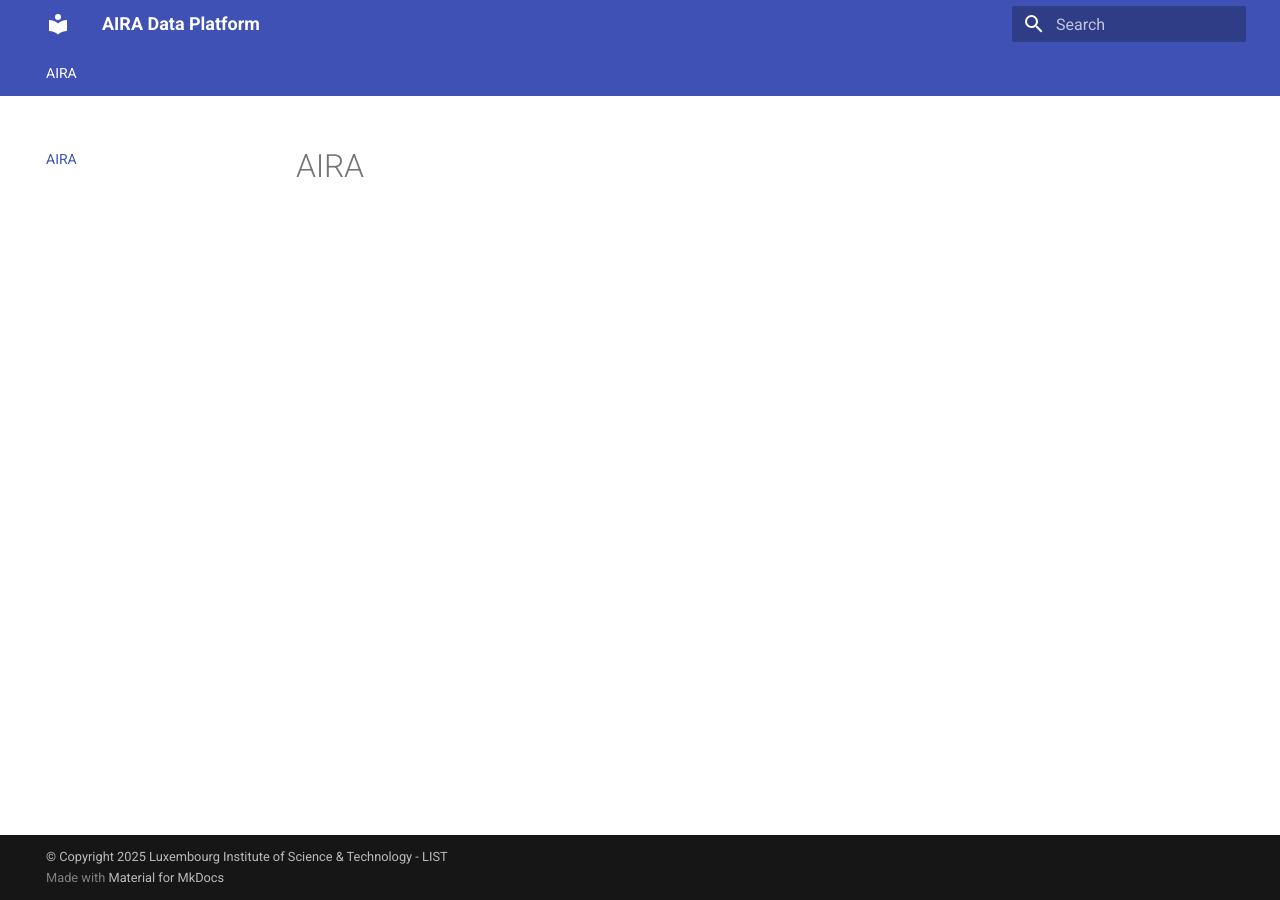
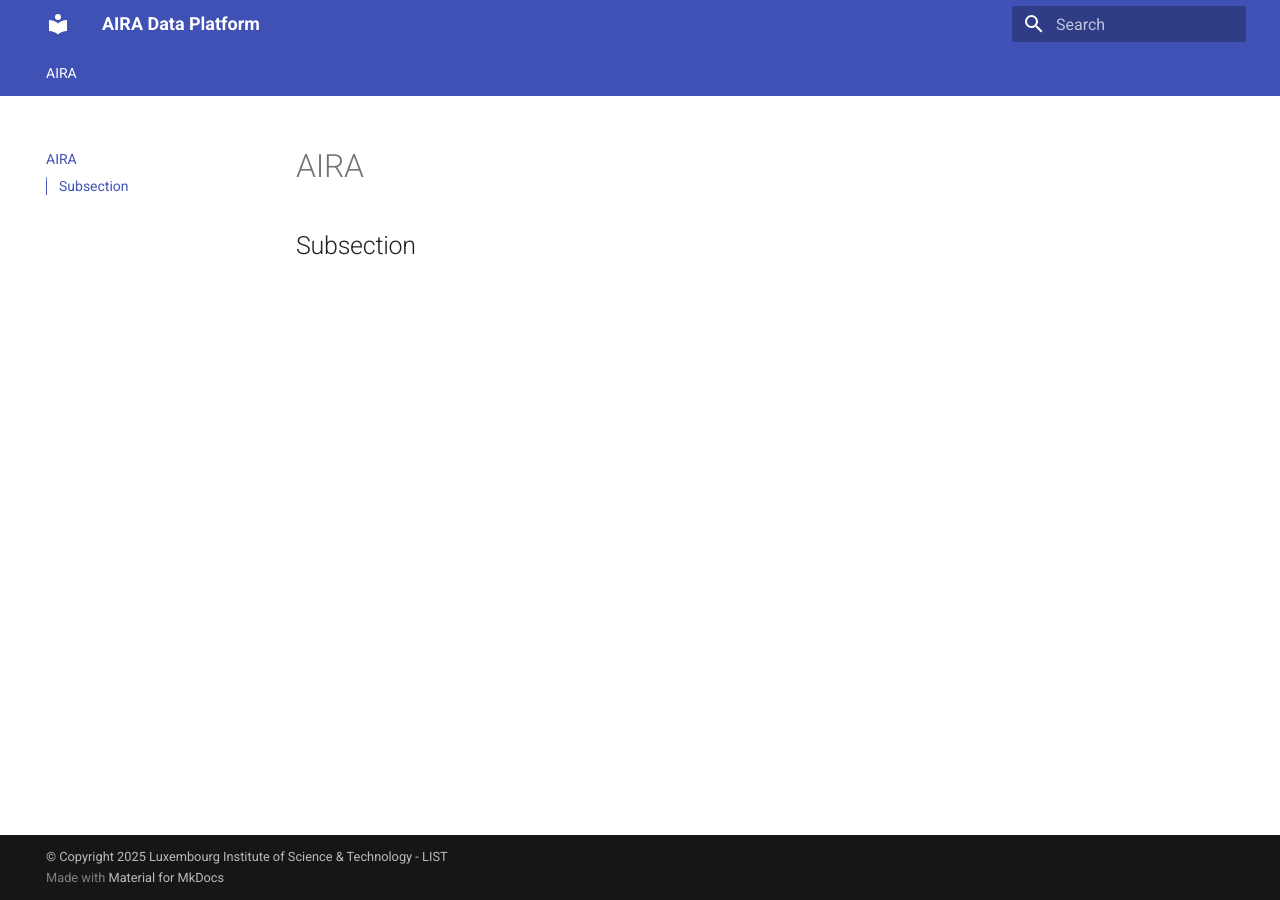
Before and after one commit to aira-list/psychic-eureka, an MkDocs documentation site: the page built from docs/index.md, in a window 1280 px wide. Built offline with MkDocs 1.6.1 and Material for MkDocs 9.7.7, drawn with Linux system fonts in a browser that asks for light colours.

Commit message:
Update index.md

```diff
--- a/docs/index.md
+++ b/docs/index.md
@@ -1 +1,3 @@
 # AIRA
+
+## Subsection
```
